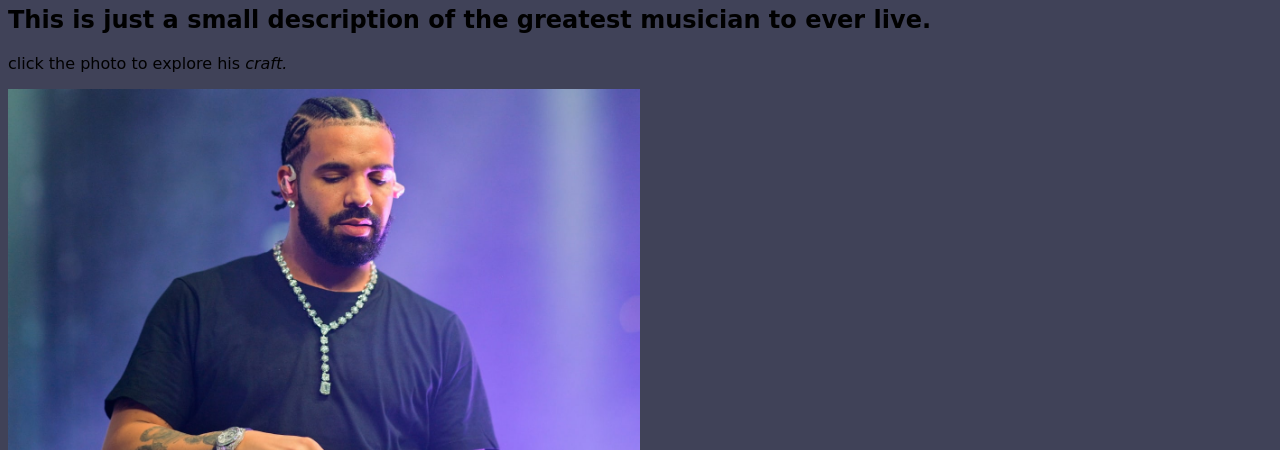
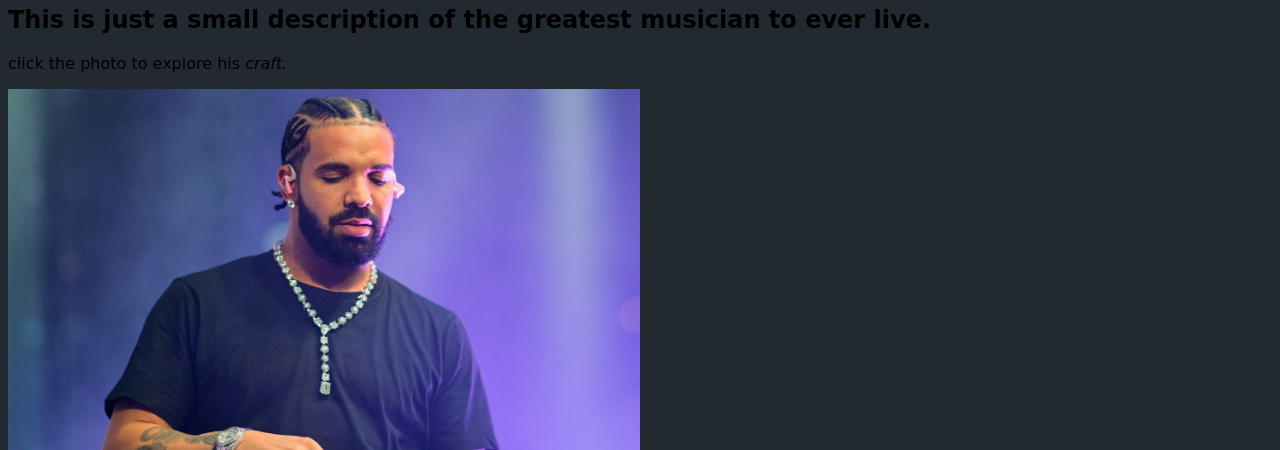
Before and after one commit to alfonza1/Small-website, a plain HTML site: page about.html in a window 1280 px wide. Shown: the part 75-525 px from the top of the page. Drawn offline with Linux system fonts and the light colour scheme; files whose address does not match are found by name.

Commit message:
added about

```diff
--- a/about.html
+++ b/about.html
@@ -5,7 +5,7 @@
     <title>About...</title>
     <h1><font face="cursive">About <strong>Drake...</strong></font><h1>
   </head>
-  <body bgcolor="404258">
+  <body bgcolor="232931">
 
 
     <h2><font face="cursive">This is just a small description of the greatest musician to ever live. </font> </h2>
```
Also changed, not shown: index.html (+2 -2 lines).
